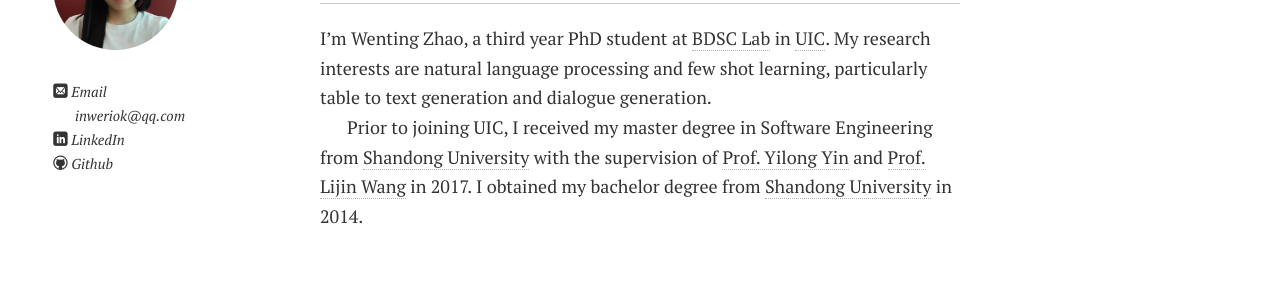
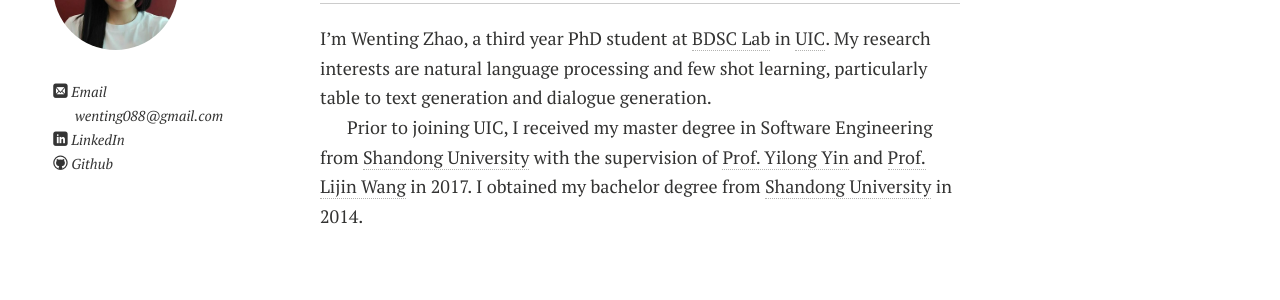
Before and after one commit to wentinghome/wentinghome.github.io, a Jekyll site: the page built from index.md, in a window 1280 px wide. Shown: the part 183-483 px from the top of the page. Built offline with Jekyll 4.4.1, drawn with Linux system fonts in a browser that asks for light colours; nearby versions of some CDN libraries; our own code applies the rules of GitHub Pages for plain Markdown files.

Commit message:
Update author-bio.html

```diff
--- a/_includes/author-bio.html
+++ b/_includes/author-bio.html
@@ -7,7 +7,7 @@
 <!--有问题无法显示email图片
 <img src="{{ site.url }}/images/{{ site.owner.email-pic }}" class="email-pic" alt="{{ site.owner.name }} email pic" width="100" height="100"></a>
 -->
-<p>inweriok@qq.com</p>
+<p>wenting088@gmail.com</p>
 {% if site.owner.twitter %}<p style="text-indent:0;"><a href="http://twitter.com/{{ site.owner.twitter }}" target="_blank"><i class="icon-twitter"></i> Twitter</a></p>{% endif %}
 {% if site.owner.facebook %}<p style="text-indent:0;"><a href="http://facebook.com/{{ site.owner.facebook }}" target="_blank"><i class="icon-facebook"></i> Facebook</a></p>{% endif %}
 {% if site.owner.google_plus %}<p style="text-indent:0;"><a href="{{ site.owner.google_plus }}" target="_blank"><i class="icon-google-plus"></i> Google+</a></p>{% endif %}
```
